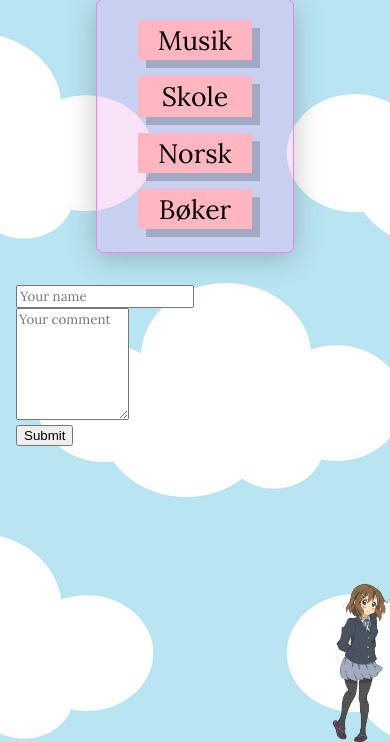
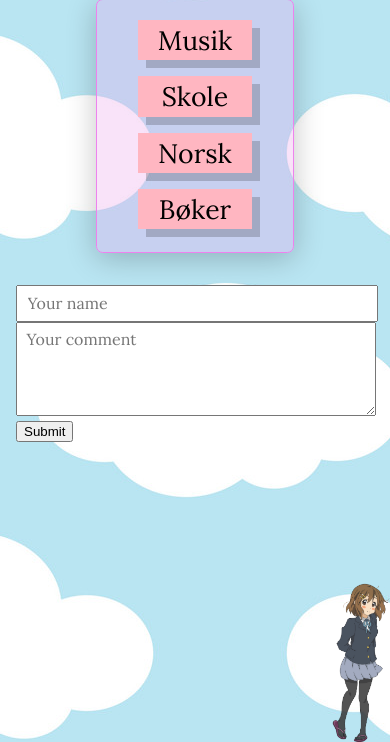
Before and after one commit to Shiimoe/shii.moe, a Flask app: page /guestbook in a window 390 px wide. Shown: the part 101-843 px from the top of the page. Run offline with Flask 2, Linux system fonts and the light colour scheme.

Commit message:
guestbook looks

```diff
--- a/style.css
+++ b/style.css
@@ -113,10 +113,12 @@
     }
 
     .comment-input {
-        width: 80%;
         height: 5em;
+        margin: 0em 0em;
     }
-
+    .input {
+        width: calc(100% - 1.2em)
+    }
     #mascot {
         height: 10em;
     }
--- a/templates/guestbook.html
+++ b/templates/guestbook.html
@@ -3,6 +3,32 @@
 
 <head>
     <title>Shimo!!</title>
+    <style>
+        .name {
+            float: left;
+        }
+        .date {
+            float: right;
+        }
+        .comment-text {
+            clear: left;
+        }
+        .comments {
+            margin-top: 3em;
+        }
+        .comment-input {
+            width: 30%;
+            height: 8em;
+            margin: 0.5em 0em;
+        }
+        .input {
+            font-family: 'Lora', serif;
+            padding: 0.4em 0.6em;
+            font-size: 1em;
+            width: 30%;
+        }
+    </style>
+
     <link rel='stylesheet' type='text/css' href="style.css"/>
     <meta charset="utf-8"/>
     <meta name="viewport" content="width=device-width, initial-scale=1.0">
@@ -20,9 +46,9 @@
     </div>
 
     <form action="/postcomment" method="POST">
-        <input class="name-input" name="name" placeholder="Your name" required>
+        <input class="name-input input" name="name" placeholder="Your name" required>
         <br>
-        <textarea class="comment-input" name="comment" placeholder="Your comment" required></textarea>
+        <textarea class="comment-input input" name="comment" placeholder="Your comment" required></textarea>
         <br>
         <input type="submit" value="Submit">
     </form>
@@ -45,27 +71,5 @@
 
     <img src="mascots/1.png" id="mascot"></img>
     <script src="image.js"></script>
-    <style>
-        .name {
-            float: left;
-        }
-        .date {
-            float: right;
-        }
-        .comment-text {
-            clear: left;
-        }
-        .comments {
-            margin-top: 3em;
-        }
-        .comment-input {
-            width: 30%;
-            height: 8em;
-            font-family: 'Lora', serif;
-        }
-        .name-input {
-            font-family: 'Lora', serif;
-        }
-    </style>
 </body>
 </html>
```
